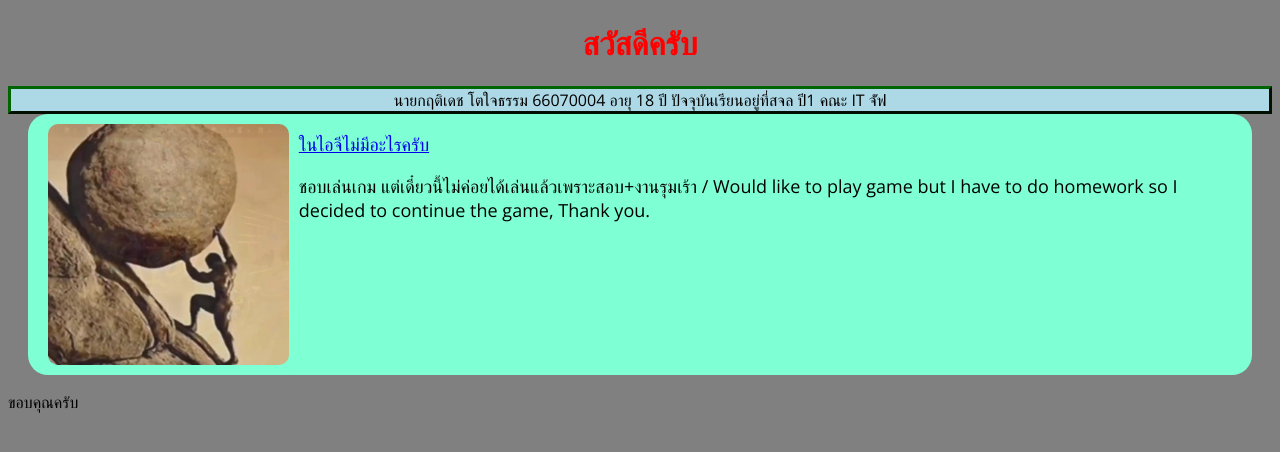
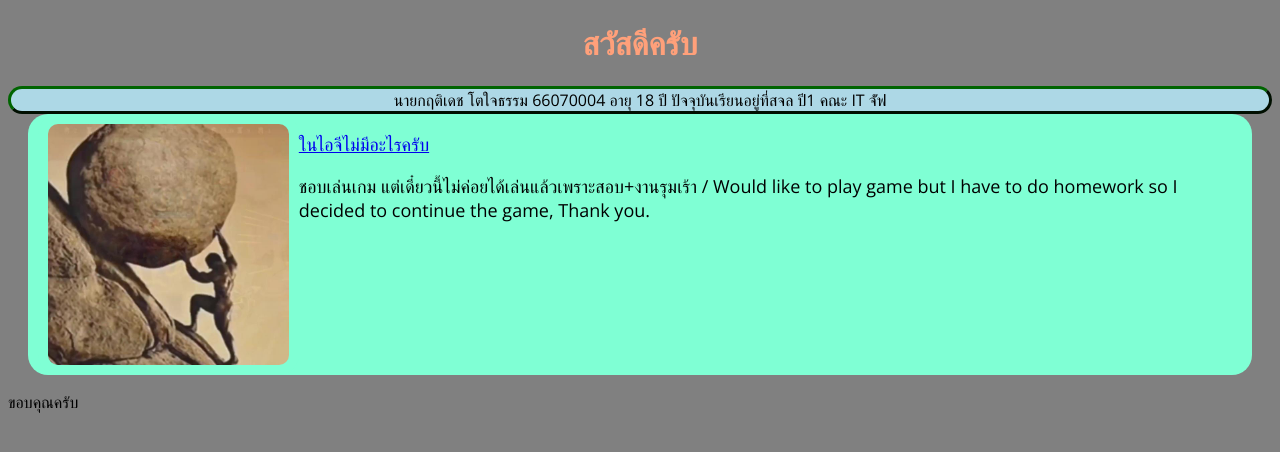
Before and after one commit to Kittidetchogun/ITF-Webprog, a plain HTML site: page index.html in a window 1280 px wide. Drawn offline with nearby package versions, Linux system fonts and the light colour scheme.

Commit message:
Update ui.css

```diff
--- a/ui.css
+++ b/ui.css
@@ -6,7 +6,7 @@ body {
 
 h1 {
     text-align: center;
-    color: red;
+    color: lightsalmon;
 }
 img {
     border: 10px solid aquamarine;
@@ -19,6 +19,7 @@ img {
     border: 3px outset darkgreen;
     background-color: lightblue;
     text-align: center;
+    border-radius: 15px;
 }
 
 .decorate-1 {
```
